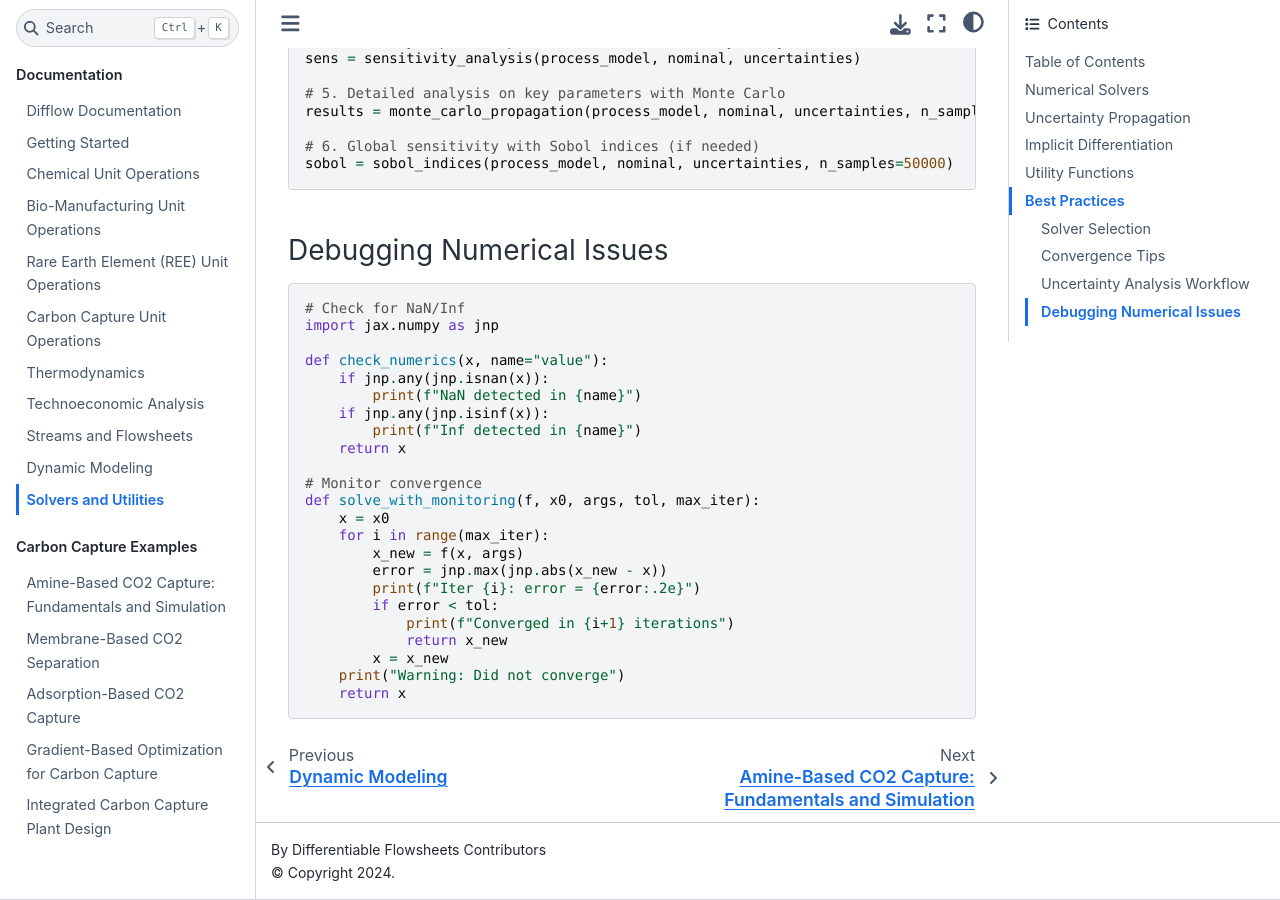
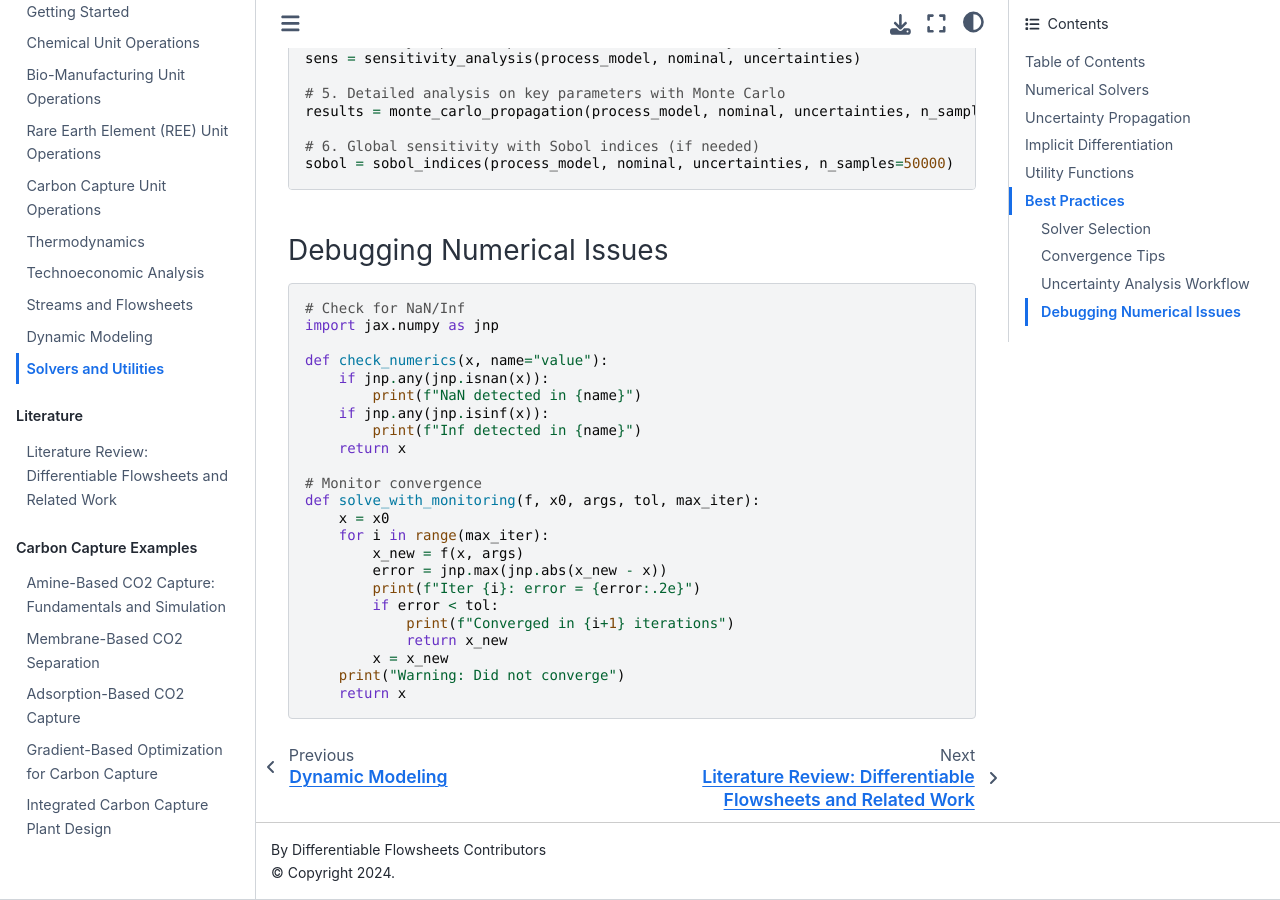
Before and after one commit to jkitchin/differentiable-flowsheets, a Jupyter Book: the page built from docs/solvers-and-utilities.md, in a window 1280 px wide and 900 px high, scrolled down 14690 px. Built offline with Jupyter Book 1.0.4 settings and Sphinx 7.4.7 and the Sphinx Book theme 1.1.4, drawn with Linux system fonts in a browser that asks for light colours; part of the change alters nothing that is shown.

Commit message:
Update Jupyter Book configuration
- Add exclude_patterns to ignore non-documentation files
  (.venv, .claude, .pytest_cache, papers, CLAUDE.md, etc.)
- Add 'About Flowsheets' chapter with glob pattern
- Add 'Literature' chapter pointing to literature_review
- Keep JAX Tutorials and Examples sections

Co-Authored-By: Claude Opus 4.5 <noreply@anthropic.com>

```diff
--- a/_config.yml
+++ b/_config.yml
@@ -3,6 +3,23 @@ title: Differentiable Flowsheets
 author: Differentiable Flowsheets Contributors
 copyright: "2024"
 logo: ""
+
+# Exclude patterns - files/directories to ignore during build
+exclude_patterns:
+  - .venv
+  - .venv/**
+  - .claude
+  - .claude/**
+  - .pytest_cache
+  - .pytest_cache/**
+  - papers
+  - papers/**
+  - src/difflow_cc/docs
+  - src/difflow_cc/docs/**
+  - src/difflow_cc/DESIGN.md
+  - CLAUDE.md
+  - "**/.ipynb_checkpoints"
+  - "**/.ipynb_checkpoints/**"
 
 # Force re-execution of notebooks on each build.
 # See https://jupyterbook.org/content/execute.html
--- a/_toc.yml
+++ b/_toc.yml
@@ -18,9 +18,17 @@ parts:
       - file: docs/dynamic-modeling
       - file: docs/solvers-and-utilities
 
+  - caption: About Flowsheets
+    chapters:
+      - glob: about-flowsheets/*
+
   - caption: JAX Tutorials
     chapters:
       - glob: jax-tutorials/*
+
+  - caption: Literature
+    chapters:
+      - file: docs/literature/literature_review
 
   - caption: Examples
     chapters:
```
